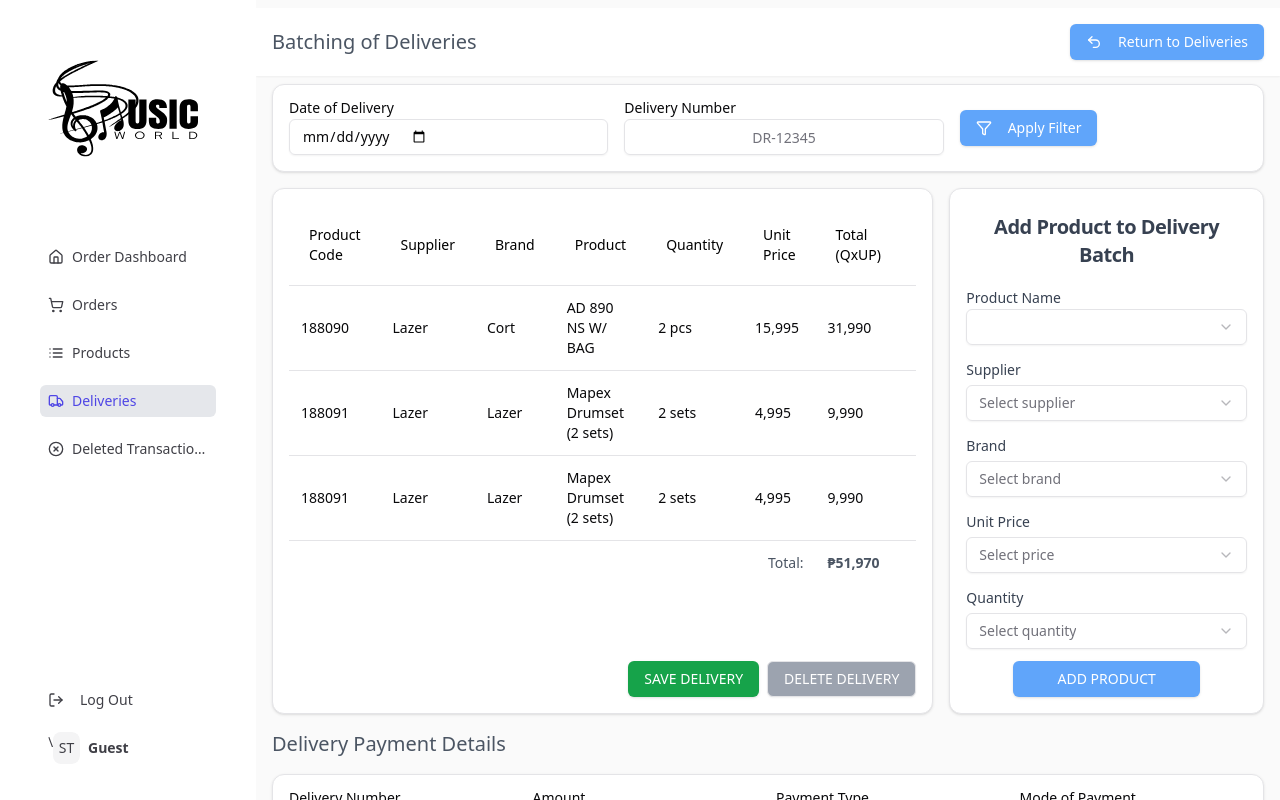
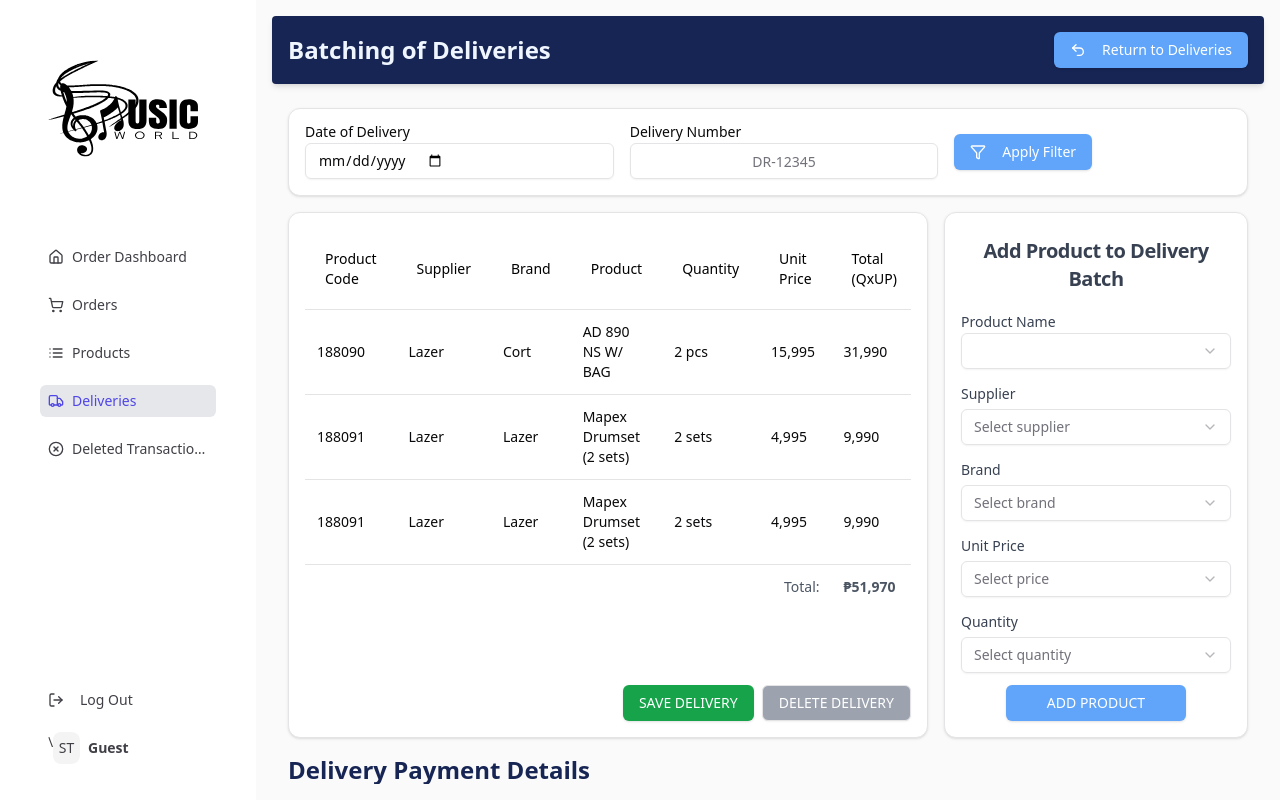
Before and after one commit to abbypagtalunan/MusicWorld-IMSv.1, a Next.js app in the folder client/: page /staff/deliveries-add-delivery in a window 1280 px wide. Built offline with nearby package versions, Linux system fonts and the light colour scheme.

Commit message:
added colors to staff pages

```diff
--- a/client/src/app/staff/OrderDashboard/page.js
+++ b/client/src/app/staff/OrderDashboard/page.js
@@ -351,8 +351,8 @@ const OrderDashboard = () => {
         <AppSidebar />
 
         <div className="flex flex-col flex-grow h-screen overflow-y-auto relative">
-          <div className="rounded-lg shadow-sm border-b sticky top-0 z-20 bg-white px-8 py-8">
-            <h1 className="text-3xl text-black font-bold">Summary of Order/s</h1>
+          <div className="shadow-sm border-b sticky top-0 z-20 bg-blue-950 px-8 py-8">
+            <h1 className="text-3xl text-white font-bold">Summary of Order/s</h1>
           </div>
           <div className="grid grid-cols-1 lg:grid-cols-3 gap-6 mt-4 w-full p-4">
 
--- a/client/src/app/staff/deleted/page.js
+++ b/client/src/app/staff/deleted/page.js
@@ -245,8 +245,8 @@ export default function DeletedPage() {
       <div className="flex h-screen w-screen">
         <AppSidebar />
         <div className="flex-1 p-4 flex flex-col w-full">
-          <div className="z-10 sticky top-0 mb-4 bg-white p-4 rounded-lg">
-            <h1 className="text-gray-600 font-bold">Deleted Transactions</h1>
+          <div className="z-10 sticky top-0 mb-4 bg-blue-950 p-4 rounded-sm">
+            <h1 className="text-2xl text-blue-50 font-bold">Deleted Transaction</h1>
           </div>
 
           <Tabs defaultValue="order" onValueChange={setActiveTab} className="flex-1 flex flex-col overflow-hidden">
--- a/client/src/app/staff/deliveries-add-delivery/page.js
+++ b/client/src/app/staff/deliveries-add-delivery/page.js
@@ -49,12 +49,11 @@ export default function BatchDeliveriesPage() {
     <SidebarProvider>
       <div className="flex h-screen w-screen">
         <AppSidebar />
-        <div className="flex-1 flex flex-col w-full overflow-hidden">
-        <div className="flex items-center justify-between bg-white p-4 sticky top-2 z-10 shadow-sm">
-            <div>
-              <h1 className="text-xl text-gray-600 font-medium">Batching of Deliveries</h1>
-            </div>
-            <div>
+        <div className="flex-1 p-4 flex flex-col w-full">
+          <div className="bg-blue-950 p-4 rounded-sm mb-2 shadow-md">
+            <div className="flex items-center justify-between sticky top-2 z-10">
+              <h1 className="text-2xl text-blue-50 font-bold">Batching of Deliveries</h1>
+
               <Button className="bg-blue-400 text-white" onClick={() => router.push("./deliveries")}>
                 <Undo2 size={16} className="mr-2" />
                 <span>Return to Deliveries</span>
@@ -267,7 +266,7 @@ export default function BatchDeliveriesPage() {
 
           {/* Delivery Payment Details Section */}
           <div className="w-full mt-6 mb-4">
-            <h2 className="text-xl text-gray-600 font-medium">Delivery Payment Details</h2>
+            <h2 className="text-2xl text-blue-950 font-bold">Delivery Payment Details</h2>
           </div>
 
           <Card className="mb-4">
--- a/client/src/app/staff/deliveries/page.js
+++ b/client/src/app/staff/deliveries/page.js
@@ -101,7 +101,7 @@ export default function DeliveriesPage() {
       <div className="flex h-screen w-screen">
         <AppSidebar />
         <div className="flex-1 p-4 flex flex-col w-full">
-          <div className="flex items-center justify-between mb-4 bg-white p-2 rounded-lg">
+          <div className="flex items-center justify-between mb-4 bg-white p-4 shadow-sm rounded-lg">
             <div className="flex items-center space-x-2">
               <div className="relative w-80">
                 <input
@@ -151,8 +151,8 @@ export default function DeliveriesPage() {
               </Button>
             </div>
           </div>
+          <h1 className="text-2xl mb-4 p-4 rounded-sm text-blue-50 bg-blue-950 font-bold">Deliveries</h1>
           <div className="p-4 bg-white shadow-md rounded-lg flex flex-col overflow-auto w-full">
-          <h1 className="text-gray-600 font-bold">Deliveries</h1>
             <Table>
               <TableHeader className="sticky top-0 bg-white z-10">
                 <TableRow>
--- a/client/src/app/staff/orders/page.js
+++ b/client/src/app/staff/orders/page.js
@@ -347,7 +347,7 @@ export default function OrdersPage() {
       <div className="flex h-screen w-screen">
         <AppSidebar />
         <div className="flex-1 p-4 flex flex-col w-full">
-          <div className="flex items-center justify-between mb-4 bg-white p-2 rounded-lg">
+          <div className="flex items-center justify-between mb-4 bg-white p-4 shadow-sm rounded-lg">
             <div className="flex items-center space-x-2">
               <div className="relative w-80">
                 {/* Search */}
@@ -695,8 +695,8 @@ export default function OrdersPage() {
           </div>
 
           {/* TABLE */}
+          <h1 className="text-2xl mb-4 p-4 rounded-sm text-blue-50 bg-blue-950 font-bold">Customer Orders</h1>
           <div className="p-4 bg-white shadow-md rounded-lg flex flex-col overflow-auto w-full">
-          <h1 className="text-gray-600 font-bold">Customer Orders</h1>
             <Table>
               <TableHeader className="sticky top-0 bg-white z-10">
                 <TableRow>
--- a/client/src/app/staff/products/page.js
+++ b/client/src/app/staff/products/page.js
@@ -289,7 +289,7 @@ export default function ProductsPage() {
       <div className="flex h-screen w-screen">
         <AppSidebar />
         <div className="flex-1 p-4 flex flex-col w-full">
-          <div className="flex items-center justify-between mb-4 bg-white p-2 rounded-lg">
+          <div className="flex items-center justify-between mb-4 bg-white p-4 shadow-sm rounded-lg">
             <div className="flex items-center space-x-2">
               <div className="relative w-80">
                 <input
@@ -380,8 +380,8 @@ export default function ProductsPage() {
               </div>
             </div>
           </div>
+          <h1 className="text-2xl mb-4 p-4 rounded-sm text-blue-50 bg-blue-950 font-bold">Products</h1>
           <div className="p-4 bg-white shadow-md rounded-lg flex flex-col overflow-auto w-full">
-          <h1 className="text-gray-600 font-bold">Products</h1>
             <Table>
               <TableHeader className="sticky top-0 bg-white z-10">
                 <TableRow>
```
